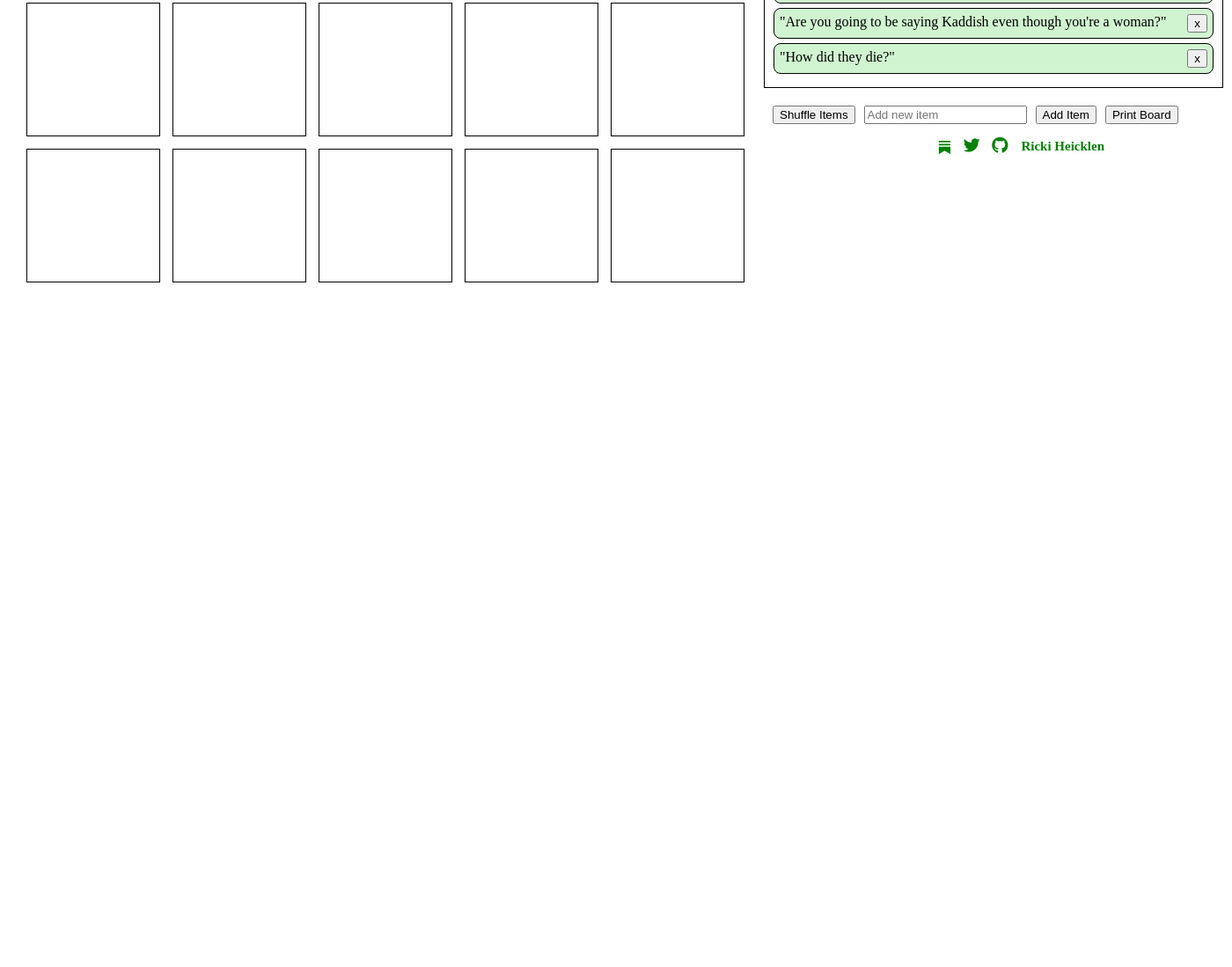
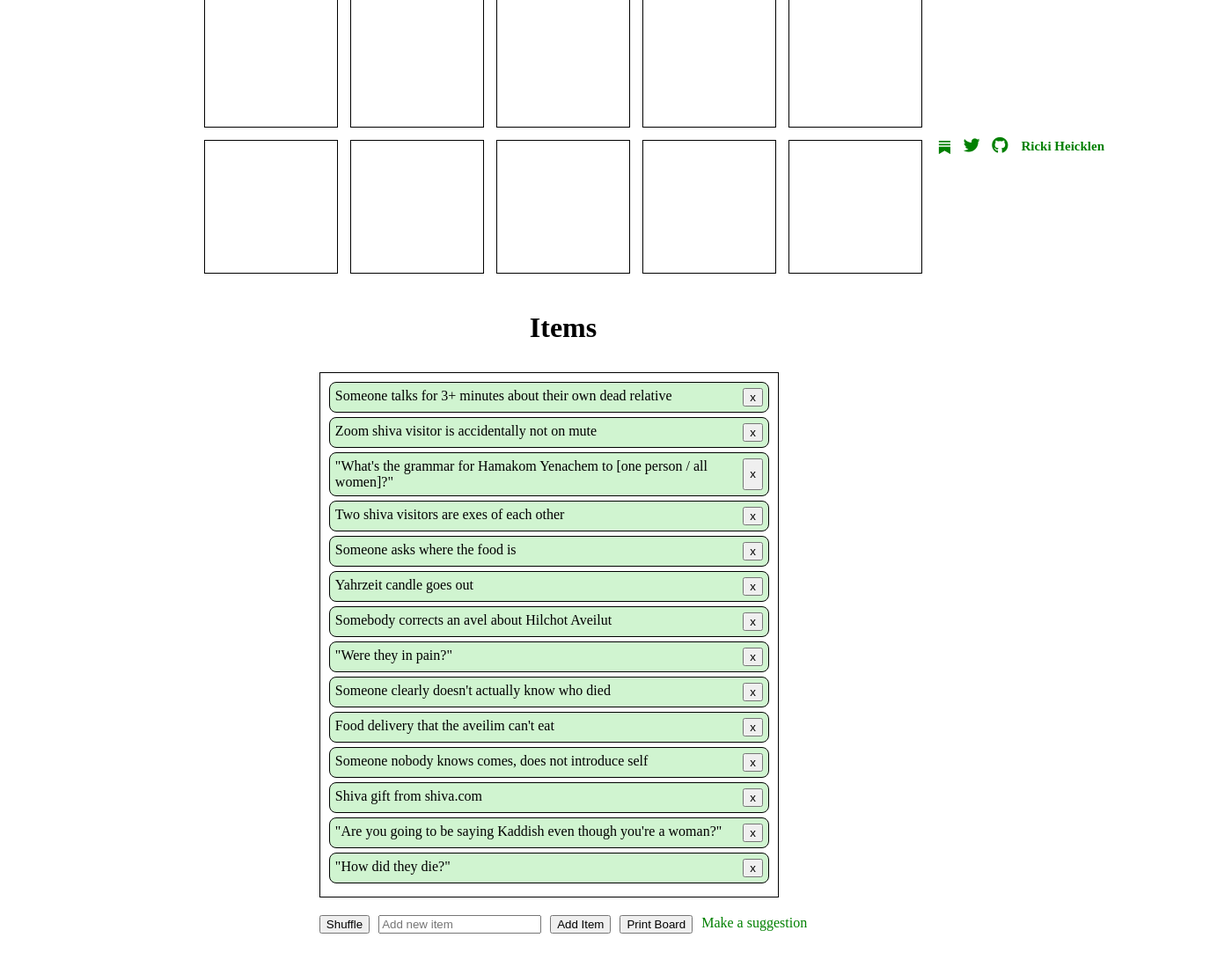
Before and after one commit to RickiHeicklen/shivabingo, a plain HTML site: page index.html in a window 1280 px wide. Shown: the part 615-1714 px from the top of the page at 88% size, 1400 px wide, since content can reach past the window. Before the commit the page ends 966 px from the top, so only its background shows below. Drawn offline with Linux system fonts and the light colour scheme.

Commit message:
fixing flex wrap for mobile

```diff
--- a/index.html
+++ b/index.html
@@ -34,11 +34,12 @@
             <h1>Items</h1>
             <div id="itemsList" class="items-list"></div>
             <div class="buttons">
-                <button id="shuffleItems">Shuffle Items</button>
+                <button id="shuffleItems">Shuffle</button>
                 <!-- <button id="randomizeBoard">Randomize Board</button> -->
                 <input type="text" id="newText" placeholder="Add new item">
                 <button id="addItem">Add Item</button>
                 <button onclick="printBingoBoard()">Print Board</button>
+                <a href="example.com" target="_blank">Make a suggestion</a>
             </div>
         </div>
     </div>
--- a/style.css
+++ b/style.css
@@ -1,12 +1,22 @@
 :root {
   --light-green: rgb(208, 244, 208);
   --dark-green: rgb(0, 128, 0);
+}
+
+a {
+  text-decoration: none;
+  color: var(--dark-green);
+}
+a:hover {
+  color: var(--light-green);
 }
 
 .container {
   display: flex;
   justify-content: space-around;
   padding: 10px;
+  width: fit-content;
+  flex-wrap: wrap;
 }
 .container-items {
   display: flex;
@@ -18,18 +28,19 @@
   display: flex;
   flex-direction: column;
   padding: 10px;
-  gap: 10px;
 }
 .buttons {
   display: flex;
   flex-direction: row;
-  padding: 10px;
+  padding-top: 10px;
+  padding-bottom: 30px;
   gap: 10px;
 }
 .bingo-board {
   display: grid;
   grid-template-columns: repeat(5, 1fr);
   gap: 10px;
+  justify-content: center;
   }
 .bingo-cell {
   width: 140px; /* Adjust width as needed */
@@ -41,7 +52,6 @@
   align-items: center; /* Center content vertically */
   justify-content: center; /* Center content horizontally */
   border: 1px solid #000; /* Optional: adds a border */
-  margin: 2px; /* Optional: adds space between cells */
   text-align: center; /* Center text */
   margin: 2px;
   padding: 5px;
```
